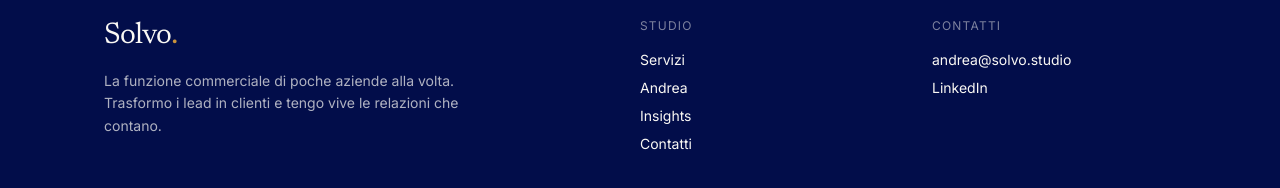
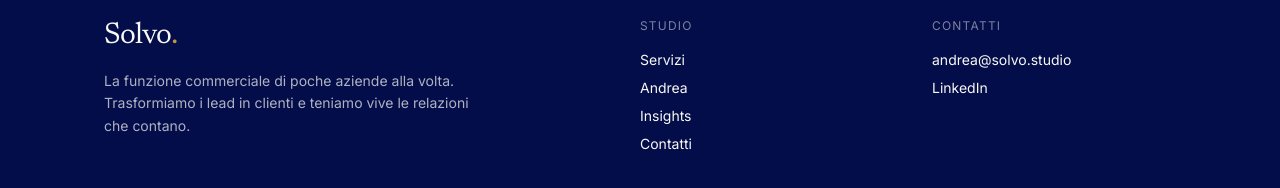
Before and after one commit to solvostudio/solvo-website, a Next.js app: page / in a window 1280 px wide. Shown: the part 5268-5456 px from the top of the page. Built offline with nearby package versions, Linux system fonts and the light colour scheme.

Commit message:
footer: voce al plurale
Co-Authored-By: Claude Opus 5.5 <noreply@anthropic.com>
Claude-Session: https://claude.ai/code/session_01PSRSYfXkQQKYsvVipVGrbg

```diff
--- a/src/components/Footer.tsx
+++ b/src/components/Footer.tsx
@@ -11,8 +11,9 @@ export function Footer() {
               Solvo<span className="dot">.</span>
             </div>
             <p className="mt-4 max-w-sm text-sm leading-relaxed text-[var(--color-bg-primary)]/70">
-              La funzione commerciale di poche aziende alla volta. Trasformo
-              i lead in clienti e tengo vive le relazioni che contano.
+              La funzione commerciale di poche aziende alla volta.
+              Trasformiamo i lead in clienti e teniamo vive le relazioni che
+              contano.
             </p>
           </div>
 
```
